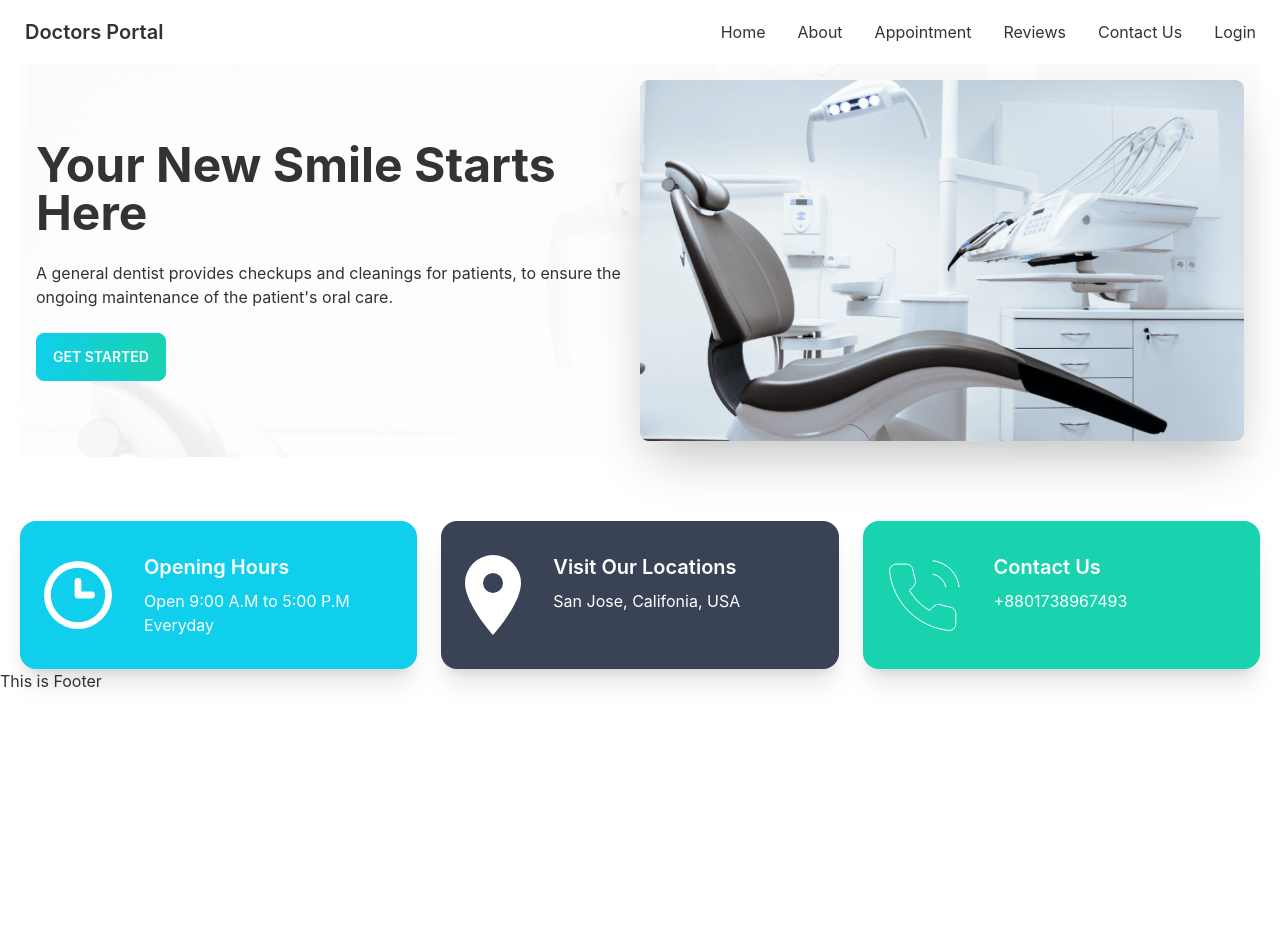
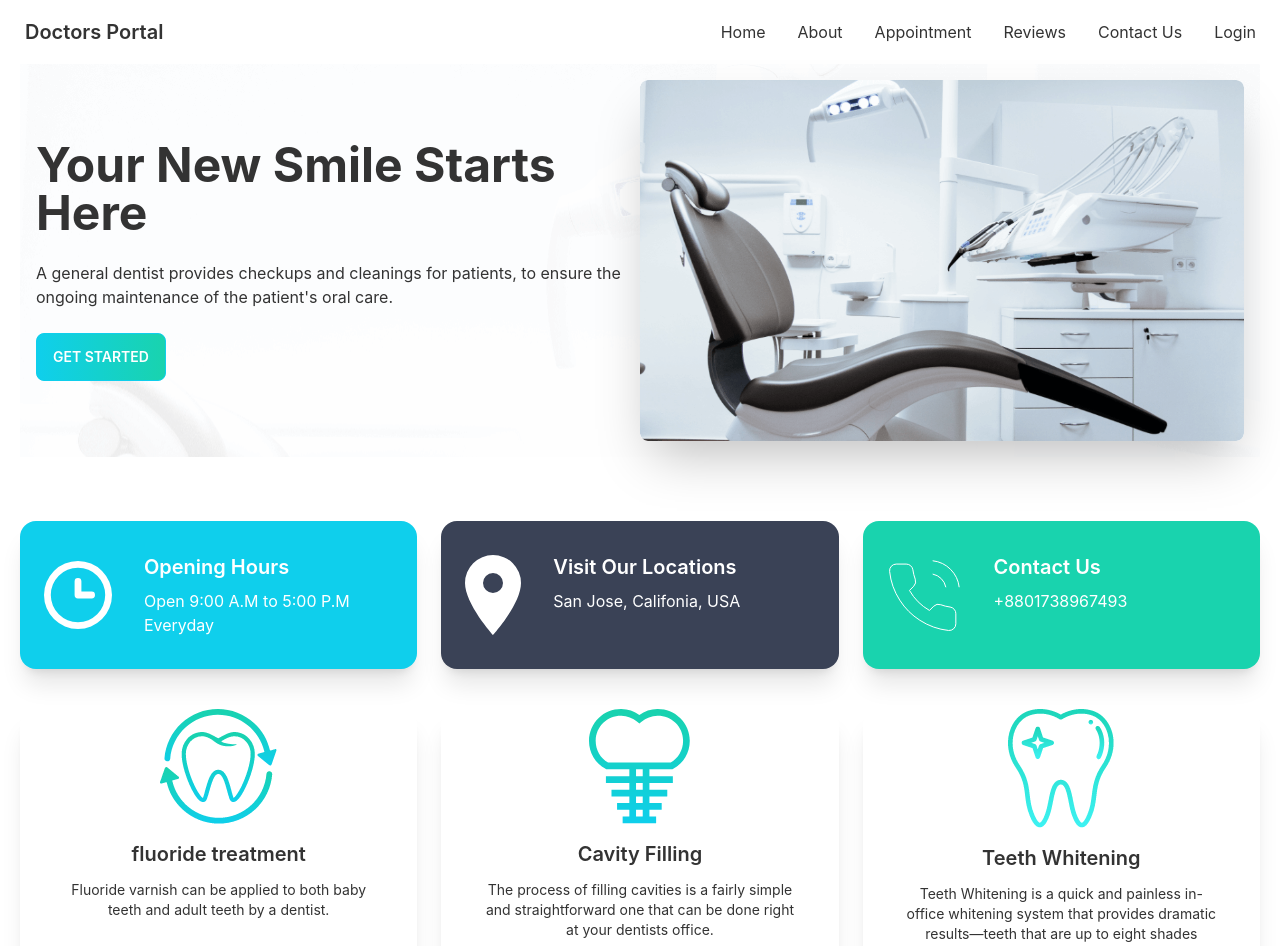
Before and after one commit to Abu-Saleh-Rony/doctors-portal-client-site, a React (Create React App) app: page / in a window 1280 px wide. Shown: the top 946 px of the page. Before the commit the page ends 800 px from the top, so only its background shows below. Built offline with nearby package versions, Linux system fonts and the light colour scheme.

Commit message:
added service card

```diff
--- a/src/pages/Home/Home/Home.js
+++ b/src/pages/Home/Home/Home.js
@@ -1,12 +1,14 @@
 import React from 'react';
 import Banner from '../Banner/Banner';
 import Infocards from '../Infocards/Infocards';
+import Servicecards from './ServiceCard/Servicecards';
 
 const Home = () => {
     return (
         <div className='mx-5'>
             <Banner></Banner>
             <Infocards></Infocards>
+            <Servicecards></Servicecards>
 
         </div>
     );
--- /dev/null
+++ b/src/pages/Home/Home/ServiceCard/Servicecard.js
@@ -0,0 +1,17 @@
+import React from 'react';
+
+const Servicecard = ({ card }) => {
+    const { name, description, icon } = card;
+    return (
+        <div className="card card-compact px-6 bg-base-100 shadow-xl">
+            <figure><img src={icon} alt="Shoes" /></figure>
+            <div className="card-body ">
+                <h2 className="card-title justify-center ">{name}</h2>
+                <p className='text-center' >{description}</p>
+
+            </div>
+        </div>
+    );
+};
+
+export default Servicecard;
--- /dev/null
+++ b/src/pages/Home/Home/ServiceCard/Servicecards.js
@@ -0,0 +1,45 @@
+import React from 'react';
+import fluoride from '../../../../assets/images/fluoride.png';
+import cavity from '../../../../assets/images/cavity.png';
+import whitening from '../../../../assets/images/whitening.png';
+import Servicecard from './Servicecard';
+
+
+const Servicecards = () => {
+
+    const serviceData = [
+        {
+            id: 1,
+            name: 'fluoride treatment',
+            description: 'Fluoride varnish can be applied to both baby teeth and adult teeth by a dentist.',
+            icon: fluoride,
+        },
+        {
+            id: 2,
+            name: 'Cavity Filling',
+            description: 'The process of filling cavities is a fairly simple and straightforward one that can be done right at your dentists office.',
+            icon: cavity,
+        },
+        {
+            id: 3,
+            name: 'Teeth Whitening',
+            description: 'Teeth Whitening is a quick and painless in-office whitening system that provides dramatic results—teeth that are up to eight shades whiter.',
+            icon: whitening,
+        },
+    ]
+
+
+    return (
+        <div className='grid lg: grid-cols-3 grid-cols-1 mt-10 gap-6'>
+            {
+                serviceData.map(card => <Servicecard
+                    key={card.id}
+                    card={card}
+                ></Servicecard>)
+            }
+
+        </div>
+    );
+};
+
+export default Servicecards;
```
